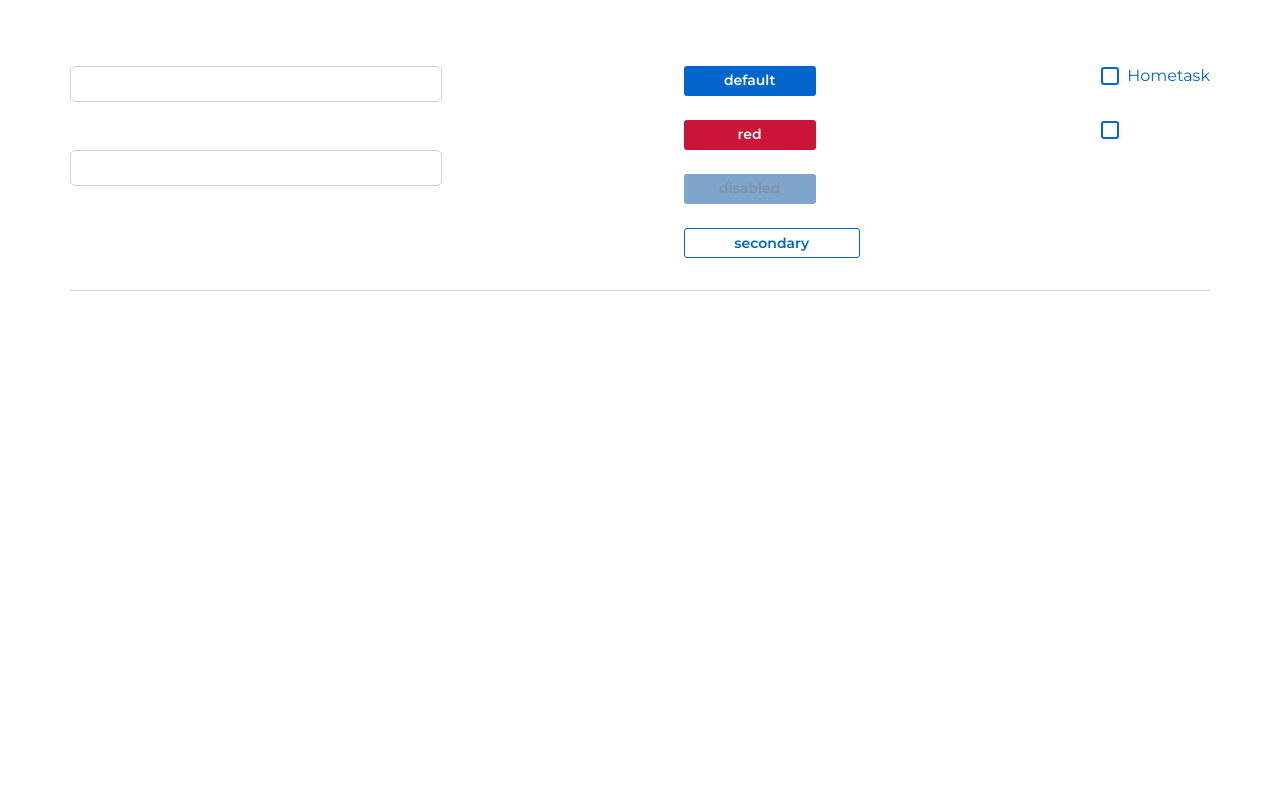
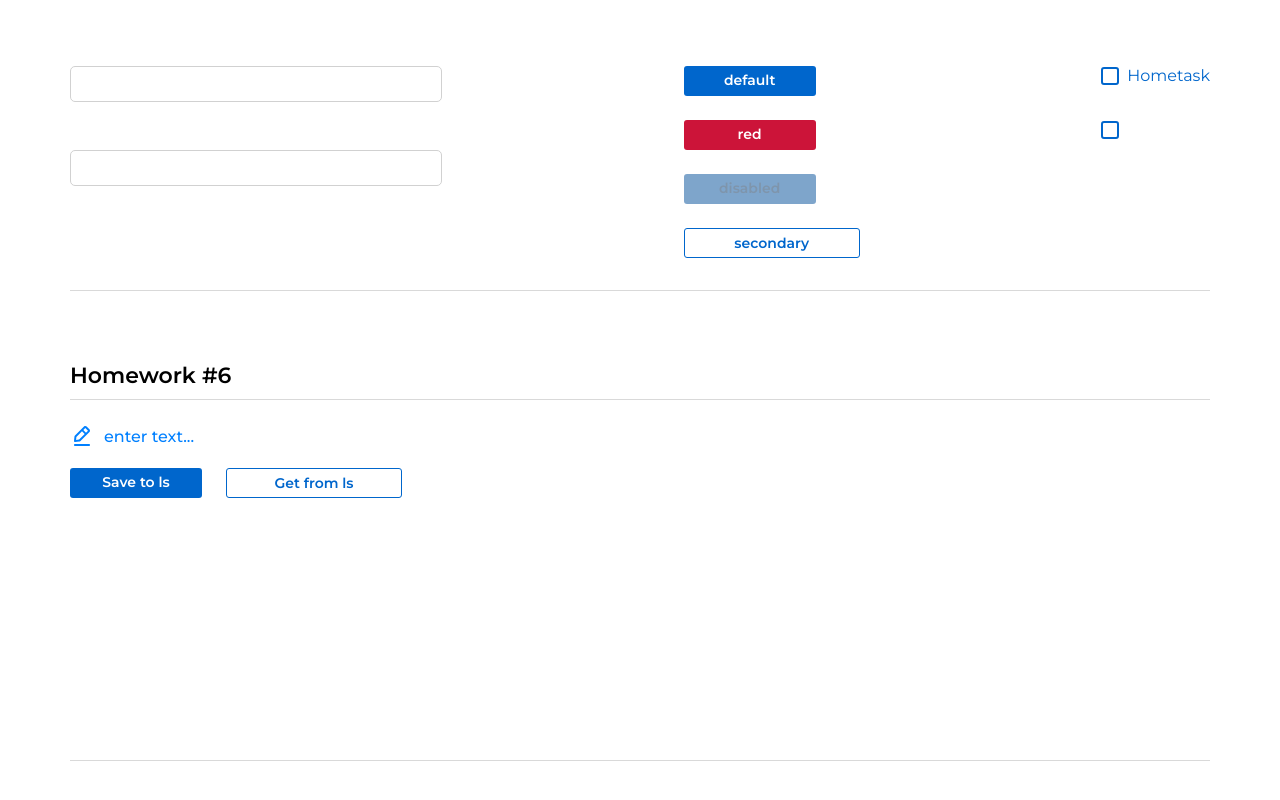
Before and after one commit to GromovaViktoriya/hws2, a React (Create React App) app: page /#/pre-junior in a window 1280 px wide. Shown: the part 1009-1809 px from the top of the page. Before the commit the page ends 1300 px from the top, so only its background shows below. Built offline with nearby package versions, Linux system fonts and the light colour scheme.

Commit message:
hw6 done

```diff
--- a/src/s1-main/App.module.css
+++ b/src/s1-main/App.module.css
@@ -1,8 +1,5 @@
 .App {
-
     margin: 0 auto;
-
-
 }
 
 #hw1 {
@@ -32,6 +29,12 @@
     padding: 0 70px;
 }
 
+#hw6{
+    margin: 71px auto ;
+    max-width: 1280px;
+    padding: 0 70px;
+}
+
 .hw {
     padding: 24px 0 32px;
     border-top: 1px solid #d9d9d9;
--- a/src/s1-main/App.tsx
+++ b/src/s1-main/App.tsx
@@ -5,6 +5,7 @@ import HW2 from "../s2-homeworks/hw02/HW2";
 import HW3 from "../s2-homeworks/hw03/HW3";
 import HW4 from "../s2-homeworks/hw04/HW4";
 import HW5 from "../s2-homeworks/hw05/HW5";
+import HW6 from "../s2-homeworks/hw06/HW6";
 
 function App() {
     return (
@@ -17,6 +18,7 @@ function App() {
 
             {/*при выполнении дз 5 и более - закомментировать здесь дз 1-4, так как они есть внутри дз 5*/}
             <HW5/>
+            <HW6/>
         </div>
     )
 }
--- a/src/s2-homeworks/hw06/HW6.module.css
+++ b/src/s2-homeworks/hw06/HW6.module.css
@@ -1,5 +1,10 @@
 .buttonsContainer {
+    display: flex;
+    gap: 24px;
+    margin-bottom: 230px;
+    margin-top: 20px;
 }
 
 .editableSpanContainer {
+
 }
--- a/src/s2-homeworks/hw06/HW6.tsx
+++ b/src/s2-homeworks/hw06/HW6.tsx
@@ -20,10 +20,11 @@ const HW6 = () => {
     const restore = () => {
         // делают студенты
         // ЗАСЕТАТЬ(restoreState<ТИПИЗАЦИЯ>(КЛЮЧ,''))
+        setValue(restoreState<string>('hw6-editable-span-value', value))
     }
 
     return (
-        <div id={'hw6'}>
+        <div id={s2.hw6}>
             <div className={s2.hwTitle}>Homework #6</div>
 
             {/*демонстрация возможностей компоненты:*/}
--- a/src/s2-homeworks/hw06/common/c4-SuperEditableSpan/SuperEditableSpan.module.css
+++ b/src/s2-homeworks/hw06/common/c4-SuperEditableSpan/SuperEditableSpan.module.css
@@ -1,10 +1,24 @@
 .spanBlock {
+    display: flex;
+    gap: 10px;
+    align-items: center;
 }
 
 .span {
+    font-family: "Montserrat", sans-serif;
+    font-weight: 500;
+    font-size: 16px;
+    color: #0080ff;
+    cursor: pointer;
 }
 
 .input {
+    padding: 8px 24px;
+    width: 276px;
+    outline: none;
+    border-radius: 5px;
+    border: 1px solid #D1D1D1;
+    color: #000;
 }
 
 .pen {
--- a/src/s2-homeworks/hw06/common/c4-SuperEditableSpan/SuperEditableSpan.tsx
+++ b/src/s2-homeworks/hw06/common/c4-SuperEditableSpan/SuperEditableSpan.tsx
@@ -23,7 +23,7 @@ type SuperEditableSpanType = Omit<DefaultInputPropsType, 'type'> & {
     onEnter?: () => void
     error?: string
 
-    spanProps?: DefaultSpanPropsType  & {defaultText?: string}// пропсы для спана
+    spanProps?: DefaultSpanPropsType & { defaultText?: string }// пропсы для спана
 }
 
 const SuperEditableSpan: React.FC<SuperEditableSpanType> = (
@@ -42,20 +42,15 @@ const SuperEditableSpan: React.FC<SuperEditableSpanType> = (
 
     const onEnterCallback = () => {
         // выключить editMode при нажатии Enter // делают студенты
-
-        onEnter?.()
+        setEditMode(false)
     }
     const onBlurCallback = (e: React.FocusEvent<HTMLInputElement>) => {
         // выключить editMode при нажатии за пределами инпута // делают студенты
-
-        onBlur?.(e)
+        setEditMode(false)
     }
-    const onDoubleClickCallBack = (
-        e: React.MouseEvent<HTMLSpanElement, MouseEvent>
-    ) => {
+    const onDoubleClickCallBack = (e: React.MouseEvent<HTMLSpanElement, MouseEvent>) => {
         // включить editMode при двойном клике // делают студенты
-
-        onDoubleClick?.(e)
+        setEditMode(true)
     }
 
     const spanClassName = s.span
```
